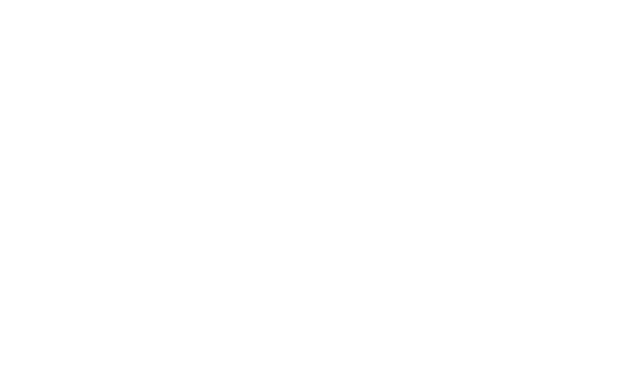
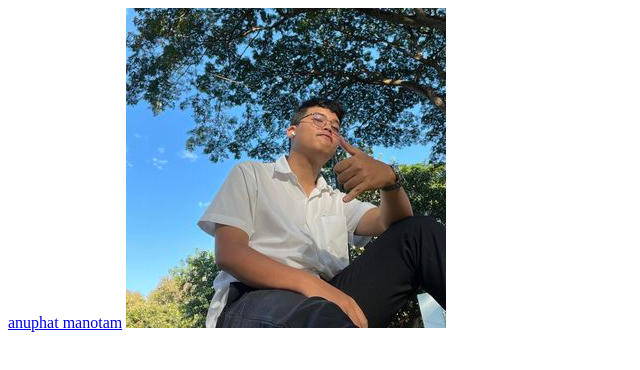
Before and after one commit to OwnNUphaT/lab3.3, a plain HTML site: page profile.html in a window 1280 px wide. Shown: the whole page, without its empty margins (0-640 px from the left). Drawn offline with Linux system fonts and the light colour scheme.

Commit message:
add detail in profile

```diff
--- a/profile.html
+++ b/profile.html
@@ -6,6 +6,7 @@
     <title>Document</title>
 </head>
 <body>
-    <a href="index.html"></a>
+    <a href="index.html">anuphat manotam</a>
+    <img src="Owner.jpeg" alt="">
 </body>
 </html>
```
Also changed, not shown: Owner.jpeg (added).
